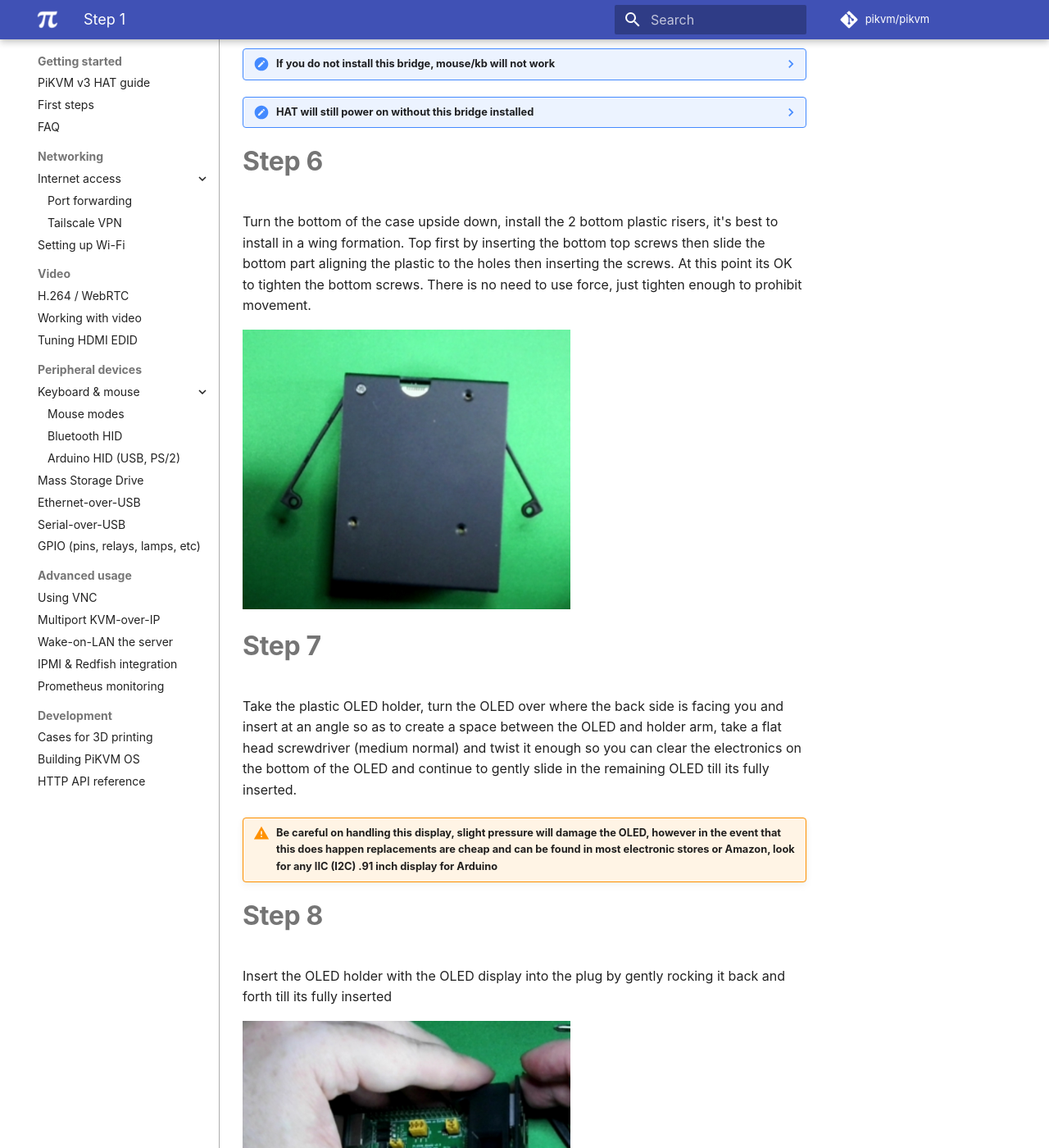
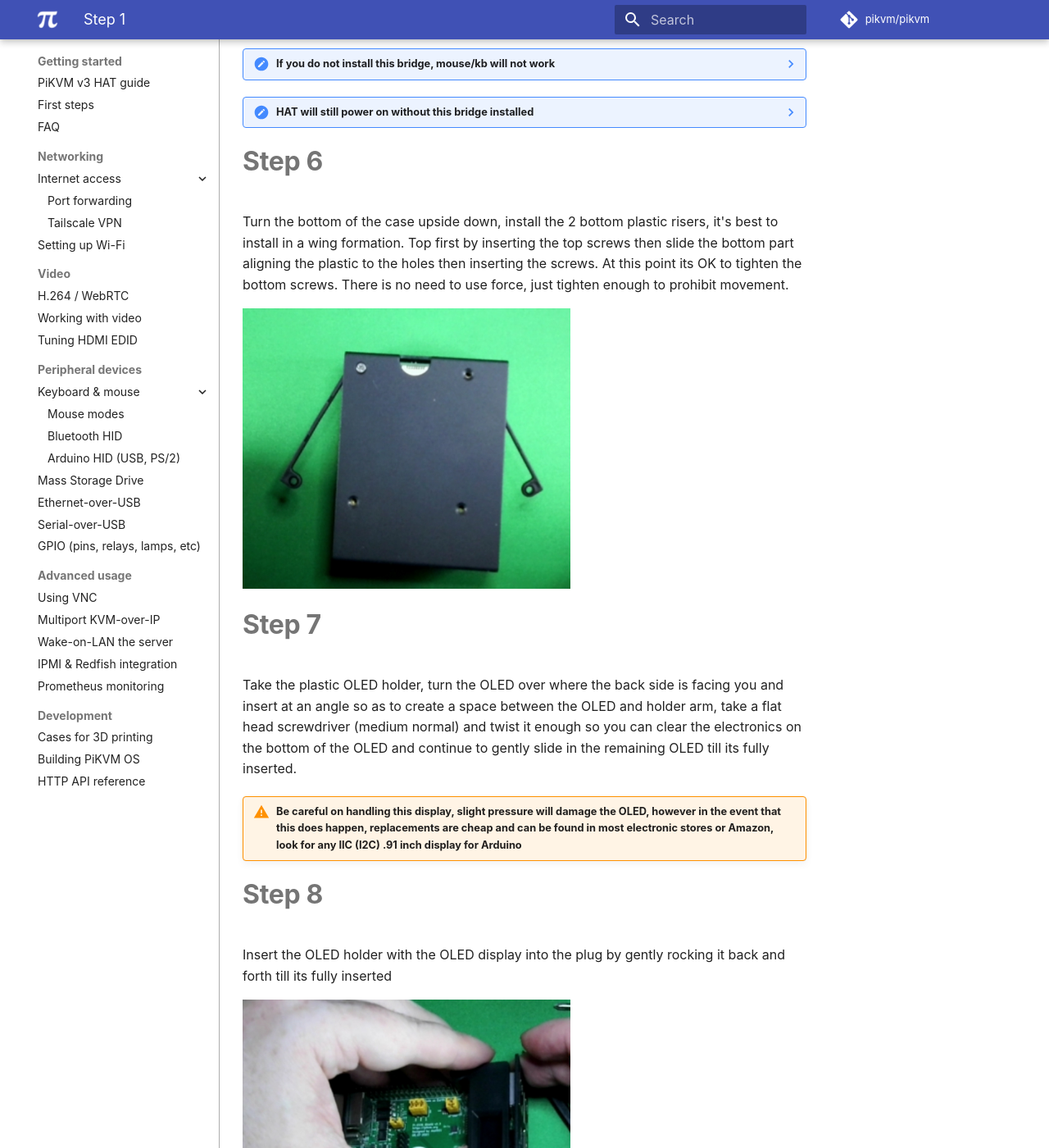
Before and after one commit to pikvm/pikvm, an MkDocs documentation site: the page built from docs/v3_illustrated_install_instructions.md, in a window 1280 px wide and 1400 px high, scrolled down 3635 px. Shown: the whole window at 82% size. Built offline with MkDocs 1.6.1 and Material for MkDocs 9.7.7, drawn with Linux system fonts in a browser that asks for light colours; some web fonts are replaced; comment, search, counter and statistics services are not loaded; some of the changed text lies outside the part shown.

Commit message:
Update v3_illustrated_install_instructions.md

```diff
--- a/docs/v3_illustrated_install_instructions.md
+++ b/docs/v3_illustrated_install_instructions.md
@@ -55,7 +55,7 @@ Install USB-C bridge
 
 # Step 6
 
-Turn the bottom of the case upside down, install the 2 bottom plastic risers, it's best to install in a wing formation. Top first by inserting the bottom top screws then slide the bottom part aligning the plastic to the holes then inserting the screws. At this point its OK to tighten the bottom screws. There is no need to use force, just tighten enough to prohibit movement.
+Turn the bottom of the case upside down, install the 2 bottom plastic risers, it's best to install in a wing formation. Top first by inserting the top screws then slide the bottom part aligning the plastic to the holes then inserting the screws. At this point its OK to tighten the bottom screws. There is no need to use force, just tighten enough to prohibit movement.
 
 <img src="HAT_install_plastic_risers_bottom.jpg" width="400" />
 
@@ -63,7 +63,7 @@ Turn the bottom of the case upside down, install the 2 bottom plastic risers, it
 
 Take the plastic OLED holder, turn the OLED over where the back side is facing you and insert at an angle so as to create a space between the OLED and holder arm, take a flat head screwdriver (medium normal) and twist it enough so you can clear the electronics on the bottom of the OLED and continue to gently slide in the remaining OLED till its fully inserted.
 
-!!! warning "Be careful on handling this display, slight pressure will damage the OLED, however in the event that this does happen replacements are cheap and can be found in most electronic stores or Amazon, look for any IIC (I2C) .91 inch display for Arduino"
+!!! warning "Be careful on handling this display, slight pressure will damage the OLED, however in the event that this does happen, replacements are cheap and can be found in most electronic stores or Amazon, look for any IIC (I2C) .91 inch display for Arduino"
 
 # Step 8
 
```
Also changed, not shown: other parts of docs/v3_illustrated_install_instructions.md (+3 -3 lines).
